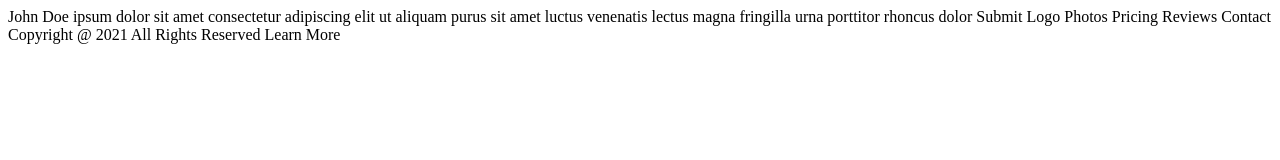
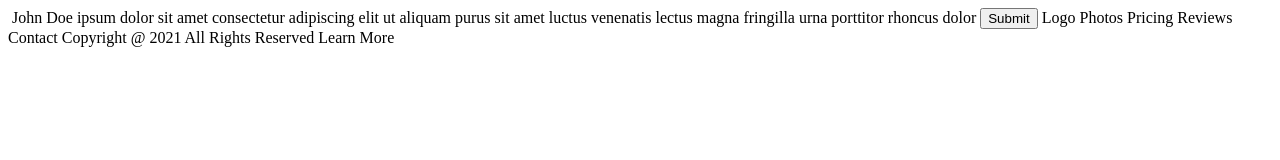
Before and after one commit to ShemaxCodes/mintphotoapp, a plain HTML site: page pages/contact.html in a window 1280 px wide. Drawn offline with Linux system fonts and the light colour scheme.

Commit message:
modified:   pages/contact.html

```diff
--- a/pages/contact.html
+++ b/pages/contact.html
@@ -8,6 +8,7 @@
   </head>
 
   <body>
+      <img src= "">
     John Doe
 
     ipsum dolor sit amet consectetur
@@ -16,7 +17,7 @@
     magna fringilla urna porttitor
     rhoncus dolor
 
-    Submit
+    <input type="button" value="Submit" class="btn-submit">
 
     Logo
 
```
